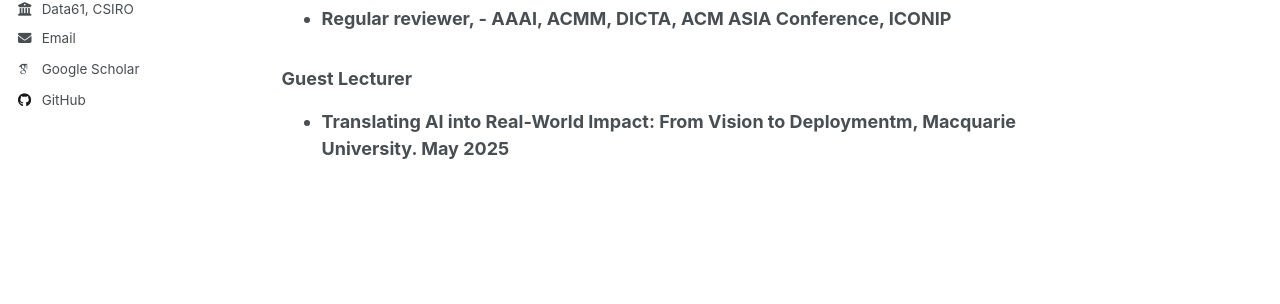
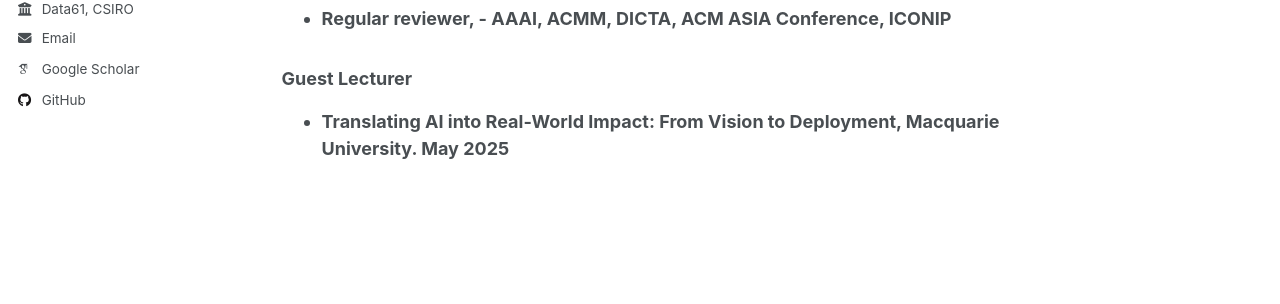
Before and after one commit to Miaohua9/Miaohua9.github.io, a Jekyll site: the page built from _pages/professional_service.md, in a window 1280 px wide and 938 px high. Shown: the part 377-681 px from the top of the window. Built offline with Jekyll 4.4.1, drawn with Linux system fonts in a browser that asks for light colours; some web fonts are replaced; a script that is not in the unit is left out.

Commit message:
Update professional_service.md

```diff
--- a/_pages/professional_service.md
+++ b/_pages/professional_service.md
@@ -12,4 +12,4 @@ author_profile: true
 - **Regular reviewer, - AAAI, ACMM, DICTA, ACM ASIA Conference, ICONIP**
 
 ### Guest Lecturer
-- **Translating AI into Real-World Impact: From Vision to Deploymentm, Macquarie University. May 2025**
+- **Translating AI into Real-World Impact: From Vision to Deployment, Macquarie University. May 2025**
```
